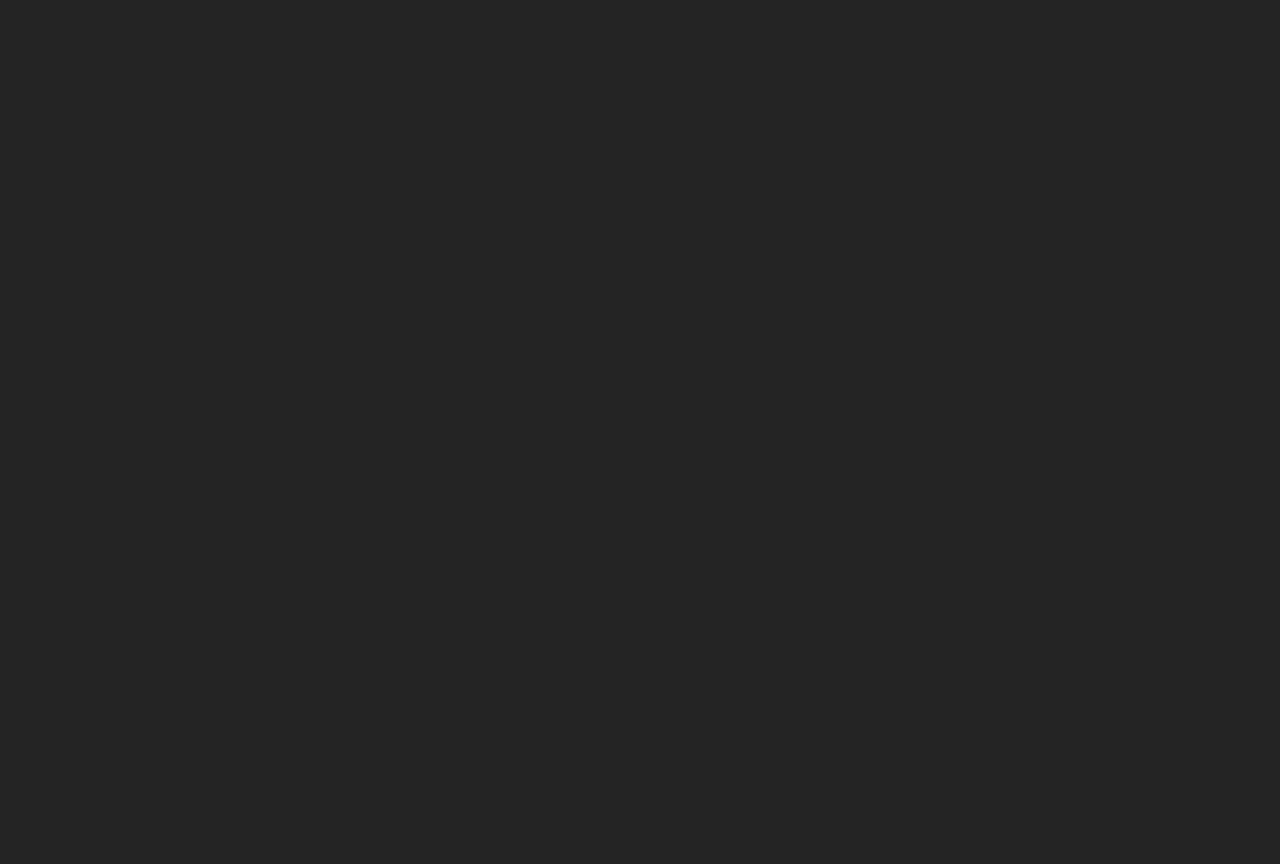
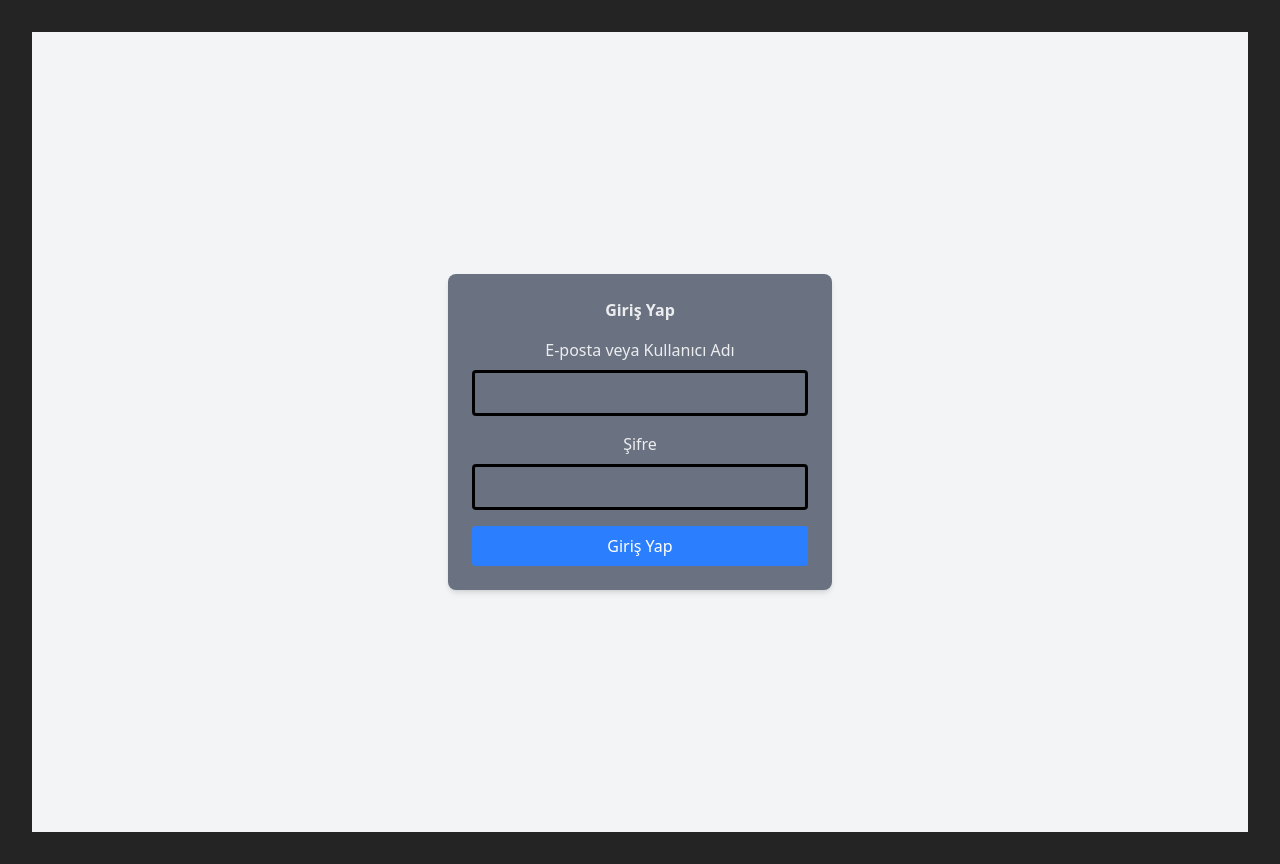
Before and after one commit to frkndnz/habits-app-frontend, a React (Vite) app in the folder habit-tracker/: page /auth/login in a window 1280 px wide. Before the commit this address had no page. Before the commit the page ends 800 px from the top, so only its background shows below. Built offline with nearby package versions, Linux system fonts and the light colour scheme.

Commit message:
loginpage&jwt

```diff
--- a/habit-tracker/package.json
+++ b/habit-tracker/package.json
@@ -13,6 +13,7 @@
     "@reduxjs/toolkit": "^2.8.2",
     "@tailwindcss/vite": "^4.1.7",
     "axios": "^1.9.0",
+    "jwt-decode": "^4.0.0",
     "react": "^19.1.0",
     "react-dom": "^19.1.0",
     "react-redux": "^9.2.0",
--- a/habit-tracker/src/App.jsx
+++ b/habit-tracker/src/App.jsx
@@ -1,11 +1,23 @@
 import React from 'react'
 import { BrowserRouter as Router, Route, Routes } from 'react-router-dom'
+import { useDispatch } from 'react-redux';
+import { setUserFromToken } from './features/auth/authSlice';
 import MainLayout from './layouts/MainLayout';
 import Home from './pages/Home'
 import Dashboard from './pages/Dashboard'
+import LoginPage from './pages/LoginPage';
 import './App.css'
+import { useEffect } from 'react';
 
 function App() {
+
+  const dispatch = useDispatch();
+  useEffect(()=>{
+    const token = localStorage.getItem('token');
+    if (token) {
+      dispatch(setUserFromToken(token));
+    }
+  },[]);
 
   return (
     <Router>
@@ -14,6 +26,7 @@ function App() {
           <Route index element={<Home />} />
           <Route path="dashboard" element={<Dashboard />} />
         </Route>
+        <Route path='/auth/login' element={<LoginPage/>}></Route>
 
       </Routes>
     </Router>
--- /dev/null
+++ b/habit-tracker/src/api/axios.js
@@ -0,0 +1,22 @@
+import axios from "axios";
+
+const API_URL = 'https://localhost:7201/';
+
+const API=axios.create({
+    baseURL:API_URL,
+    headers: {
+        'Content-Type': 'application/json',
+
+    },
+});
+
+API.interceptors.request.use((config) => {
+    const token = localStorage.getItem('token');
+    if (token) {
+        config.headers['Authorization'] = `Bearer ${token}`;
+    }
+
+    return config;
+});
+
+export default API;
--- a/habit-tracker/src/features/auth/authSlice.js
+++ b/habit-tracker/src/features/auth/authSlice.js
@@ -1,26 +1,32 @@
 import {createSlice, createAsyncThunk} from '@reduxjs/toolkit';
 import axios from 'axios';
-import { act } from 'react';
+import API from '../../api/axios';
+import { handleJwt } from '../../utils/handleJwt';
 
-const API_URL = 'https://api.example.com/auth';
 
 export const loginUser = createAsyncThunk(
     'auth/loginUser',
     async (userData,thunkAPI) => {
         try{
 
-            const response = await axios.post(API_URL+'login', userData);
+            const response = await API.post('/auth/login', userData);
             const data= response.data;
             if(data.isSuccess){
                 return data;
             }
             else{
-                return rejectWithValue(data);
+
+                return thunkAPI.rejectWithValue(data);
             }
         }
         catch (error) {
+            const backendResult= error.response?.data;
+            if(backendResult){
+                return thunkAPI.rejectWithValue(backendResult);
+            }
             return rejectWithValue({
                 isSuccess:false,
+                errorMessages:["Bir hata oluştu"],
                 message:"Sunucu hatası"
             })
         }
@@ -31,7 +37,7 @@ export const registerUser = createAsyncThunk(
     'auth/registerUser',
     async (userData, thunkAPI) => {
         try {
-            const response = await axios.post(API_URL+'register', userData);
+            const response = await API.post('auth/register', userData);
             return response.data;
         } catch (error) {
             return thunkAPI.rejectWithValue(error.response.data);
@@ -46,6 +52,7 @@ const initialState = {
     user:null,
     token: token ? token : null,
     isLoading: false,
+    isAuthenticated: false,
     errorMessages: null,
     message:null
 }
@@ -58,9 +65,15 @@ const authSlice = createSlice({
             state.user = null;
             state.message = null;
             state.errorMessages = null;
+            state.isAuthenticated= false;
             state.token = null;
             localStorage.removeItem('token');
         },
+        setUserFromToken: (state,action) => {
+            state.user=handleJwt(action.payload);
+            state.isAuthenticated = true;
+            console.log("setUserFromToken",state.user);
+        }
     },
     extraReducers: (builder) => {
         builder
@@ -68,17 +81,20 @@ const authSlice = createSlice({
                 state.isLoading = true;
                 state.message = null;
                 state.errorMessages = null;
+                state.isAuthenticated=false;
             })
             .addCase(loginUser.fulfilled, (state, action) => {
                 state.isLoading = false;
                 state.token = action.payload.value.accessToken;
                 state.message = action.payload.message;
                 state.errorMessages = null;
+                state.isAuthenticated = true;
                 localStorage.setItem('token', action.payload.value.accessToken);
+                state.user=handleJwt(action.payload.value.accessToken);
             })
             .addCase(loginUser.rejected, (state,action) => {
                 state.isLoading = false;
-                state.message = action.payload.message || "Bir hata oluştu";
+              //  state.message = action.payload.message || "Bir hata oluştu";
                 state.errorMessages = action.payload.errorMessages || ["Bir hata oluştu"];
             })
             .addCase(registerUser.pending, (state) => {
@@ -87,9 +103,7 @@ const authSlice = createSlice({
             })
             .addCase(registerUser.fulfilled, (state, action) => {
                 state.isLoading = false;
-                state.user = action.payload.user;
-                state.token = action.payload.token;
-                localStorage.setItem('token', action.payload.token);
+
             })
             .addCase(registerUser.rejected, (state) => {
                 state.isLoading = false;
@@ -98,5 +112,5 @@ const authSlice = createSlice({
     },
 });
 
-export const { logout } = authSlice.actions;
+export const { logout,setUserFromToken } = authSlice.actions;
 export default authSlice.reducer;
--- a/habit-tracker/src/layouts/MainLayout.jsx
+++ b/habit-tracker/src/layouts/MainLayout.jsx
@@ -1,13 +1,33 @@
 import React from "react";
+import { useDispatch, useSelector } from "react-redux";
 import { Outlet,Link } from "react-router-dom";
+import { logout } from "../features/auth/authSlice";
 
 
 const MainLayout = () => {
+
+    const dispatch = useDispatch();
+    const { user, isAuthenticated } = useSelector((state) => state.auth);
     return(
         <div>
-            <nav className="bg-blue-600 text-white p-4 flex">
+            <nav className="bg-blue-600 text-white p-4 flex justify-between items-center rounded-lg shadow-md">
+                <div>
                 <Link to="/" className="mr-4">Home</Link>
                 <Link to="/dashboard">Dashboard</Link>
+                </div>
+                <div>
+                    {isAuthenticated && user ? (
+                        <>
+                        <span className="mr-4">Welcome, {user.user_name}</span>
+                        <button onClick={() => dispatch(logout())} className="ml-auto bg-red-500 hover:bg-red-600 text-white font-semibold py-2 px-4 rounded transition duration-200 cursor-pointer">Logout</button>
+                        </>
+                    ) : (
+                        <>
+                            <span className="mr-4">Welcome, Guest</span>
+                            <Link to="/auth/login" className="ml-auto bg-green-500 hover:bg-green-700 text-white font-semibold py-2 px-4 rounded transition duration-200">Login</Link>
+                        </>
+                    )}
+                </div>
             </nav>
             <main className="p-4">
                 <Outlet />
--- /dev/null
+++ b/habit-tracker/src/pages/LoginPage.jsx
@@ -0,0 +1,77 @@
+import { useState } from "react";
+import { useNavigate } from "react-router-dom";
+import { loginUser } from "../features/auth/authSlice";
+import { useDispatch, useSelector } from "react-redux";
+
+const LoginPage = () => {
+    const dispatch = useDispatch();
+    const navigate = useNavigate();
+    const { isLoading, errorMessages, message } = useSelector((state) => state.auth);
+
+    const [formData, setFormData] = useState({
+        emailOrUserName: "",
+        password: ""
+    });
+
+    const handleChange = (e) => {
+        setFormData({
+            ...formData,
+            [e.target.name]: e.target.value
+        });
+    };
+
+    const handleSubmit = async (e) => {
+        e.preventDefault();
+        const result = await dispatch(loginUser(formData));
+        if (result.payload.isSuccess) {
+            navigate("/");
+        } else {
+
+        }
+    }
+
+
+    return (
+        <div className="min-h-screen flex items-center justify-center bg-gray-100">
+            <form onSubmit={handleSubmit} className="bg-gray-500 p-6 rounded-lg shadow-md w-full max-w-sm">
+                <h2 className="text-2x1 font-bold mb-4 text-center">Giriş Yap</h2>
+                {errorMessages &&
+                    errorMessages.map((msg, index) => (
+                        <p key={index} className="text-red-500 text-sm mb-2">
+                            {msg}
+                        </p>
+                    ))}
+
+                <div className="mb-4">
+                    <label className="block mb-2" htmlFor="emailOrUserName">E-posta veya Kullanıcı Adı</label>
+                    <input
+                        type="text"
+                        name="emailOrUserName"
+                        value={formData.emailOrUserName}
+                        onChange={handleChange}
+                        className="w-full px-3 py-2 border-3 border-black rounded focus:outline-none focus:ring-2 focus:ring-blue-500"
+                        required
+                    />
+                </div>
+                <div className="mb-4">
+                    <label className="block  mb-2" htmlFor="password">Şifre</label>
+                    <input
+                        type="password"
+                        name="password"
+                        value={formData.password}
+                        onChange={handleChange}
+                        className="w-full px-3 py-2 border-3 border-black rounded focus:outline-none focus:ring-2 focus:ring-blue-500"
+                        required
+                    ></input>
+                </div>
+                <button type="submit"
+                    className="w-full bg-blue-500 text-white py-2 px-4 rounded hover:bg-blue-600 focus:outline-none focus:ring-2 focus:ring-blue-500 focus:ring-opacity-50"
+                    disabled={isLoading}>
+                    {isLoading ? "Giriş Yapılıyor..." : "Giriş Yap"}
+                </button>
+            </form>
+        </div>
+
+    )
+}
+export default LoginPage;
--- /dev/null
+++ b/habit-tracker/src/utils/handleApiResult.js
@@ -0,0 +1,23 @@
+export const handleFulfilled = (state, action) => {
+    state.isLoading = false;
+    state.isSuccess = true;
+    state.value = action.payload.value;
+    state.message = action.payload.message || "İşlem başarılı";
+    state.errorMessages = null;
+};
+
+export const handleRejected = (state, action) => {
+    state.isLoading = false;
+    state.isSuccess = false;
+    state.value = null;
+    state.message = action.payload.message || "Bir hata oluştu";;
+    state.errorMessages = action.payload.errorMessages || ["Bir hata oluştu"];
+}
+
+export const handlePending = (state) => {
+    state.isLoading = true;
+    state.isSuccess = false;
+    state.value = null;
+    state.message = null;
+    state.errorMessages = null;
+}
--- /dev/null
+++ b/habit-tracker/src/utils/handleJwt.js
@@ -0,0 +1,9 @@
+import {jwtDecode} from 'jwt-decode';
+
+export const handleJwt = (token) => {
+    const decodedToken = jwtDecode(token);
+    return {
+        user_id:decodedToken.user_id,
+        user_name:decodedToken.user_name,
+    };
+};
```
Also changed, not shown: 1 other file (tests, documents, lock files or other folders).
